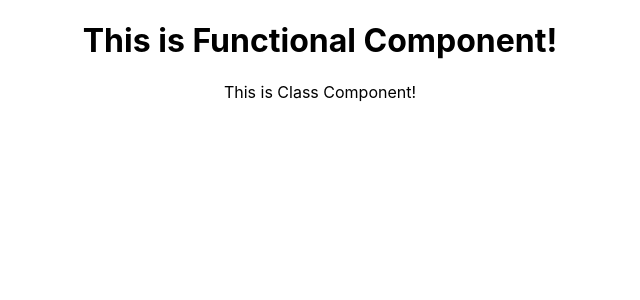
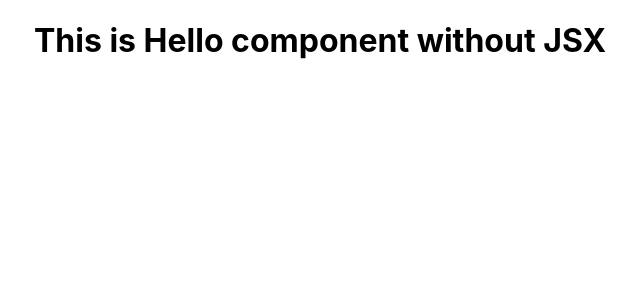
Before and after one commit to PotlaVani2002/React-Practice, a React (Create React App) app in the folder hello-world/: page / in a window 1280 px wide. Shown: the top 300 px of the page, without its empty margins (320-960 px from the left). Built offline with nearby package versions, Linux system fonts and the light colour scheme.

Commit message:
hello component is with and without JSX

```diff
--- a/hello-world/src/App.js
+++ b/hello-world/src/App.js
@@ -2,11 +2,13 @@
 import './App.css';
 import { Greet } from './components/Greet';
 import Welcome from './components/Welcome';
+import Hello from './components/Hello';
 function App() {
   return (
     <div className="App">
-       <Greet />
-       <Welcome />
+       {/* <Greet /> */}
+       {/* <Welcome /> */}
+       <Hello />
     </div>
   );
 }
--- /dev/null
+++ b/hello-world/src/components/Hello.js
@@ -0,0 +1,12 @@
+import React from 'react'
+
+function Hello() {
+//   return (
+//     <div>
+//       <h1>This JSX Version of Hello Component!</h1>
+//     </div>
+//   )
+    return React.createElement('div',{id:'hello',className:'dummyclass'},React.createElement('h1',null,"This is Hello component without JSX"))
+}
+
+export default Hello
```
